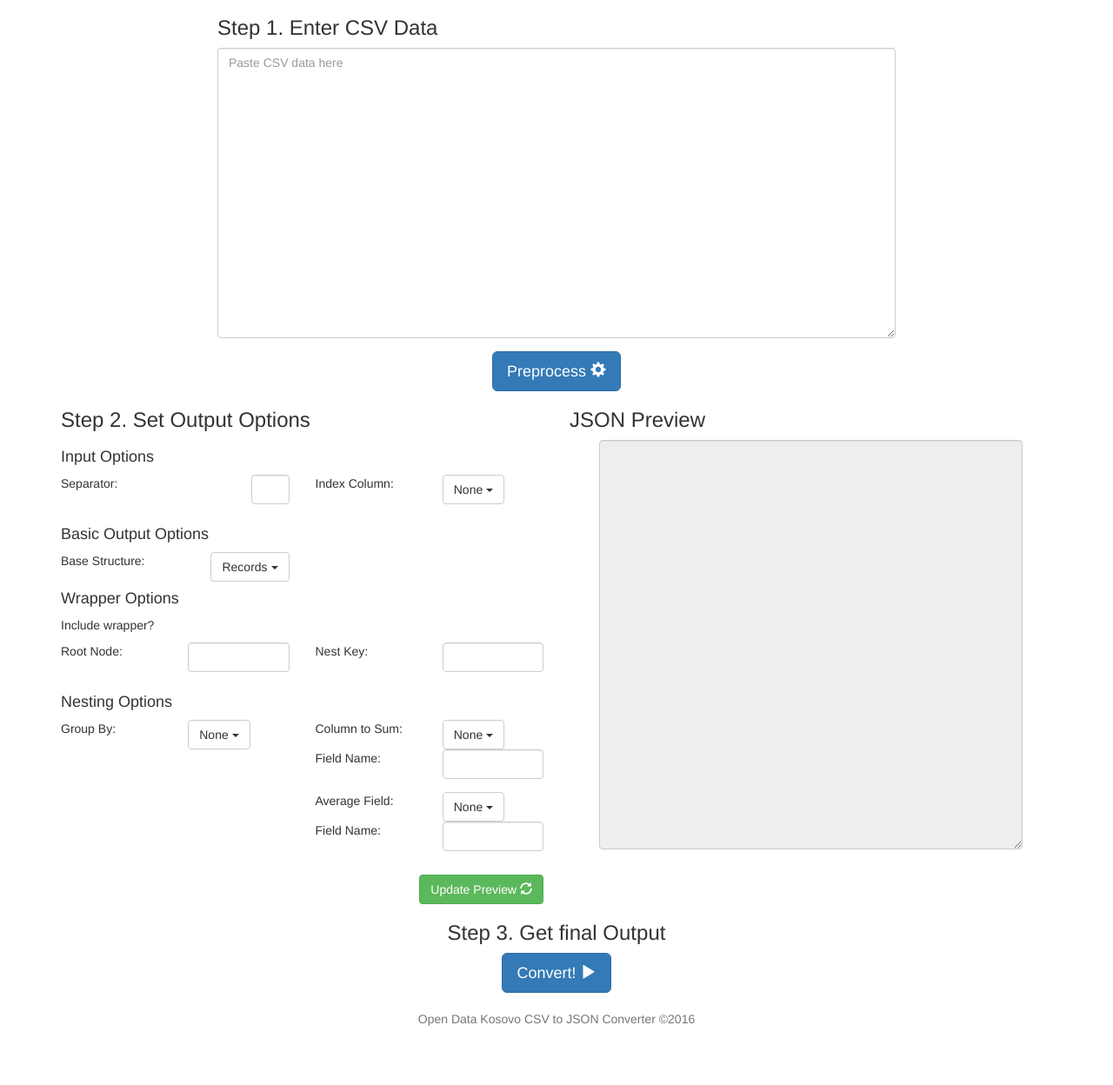
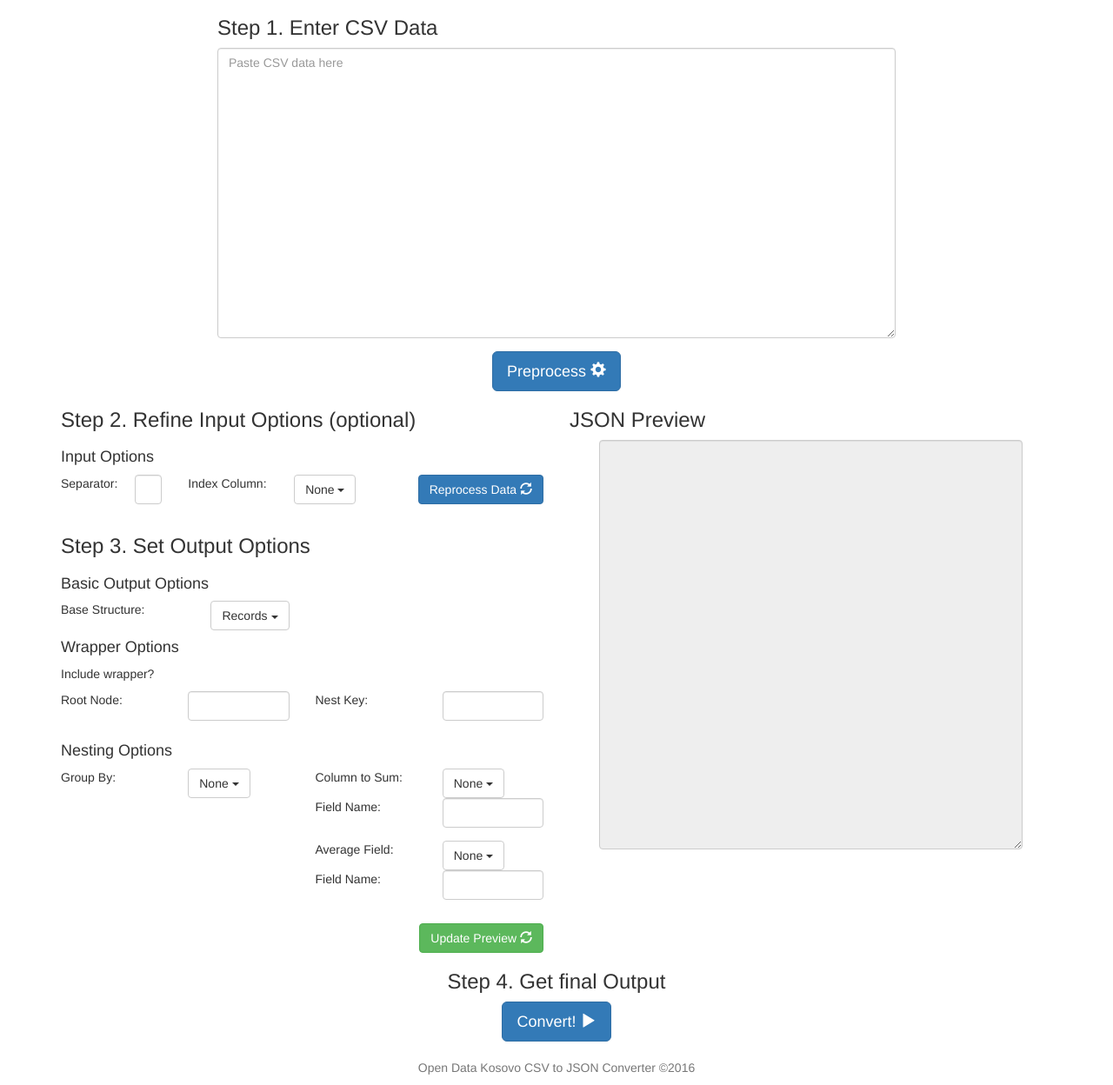
Before and after one commit to vladimiriii/jsonify-it, a Flask app: page / in a window 1280 px wide. Shown: the part 213-1461 px from the top of the page at 87% size. Before the commit the page ends 1393 px from the top, so only its background shows below. Run offline with Flask 2, Linux system fonts and the light colour scheme; some libraries are stand-ins or nearby versions.

Commit message:
Added reprocess button to allow input options to change

```diff
--- a/app/static/js/page-functionality.js
+++ b/app/static/js/page-functionality.js
@@ -23,17 +23,43 @@ $(document).ready(function(){
 		$('html, body').animate({scrollTop: $("#outputOptions").offset().top}, 1000);
 	});
 
+	// Re-process Data Button
+	$('#reprocessData').click(function(){
+		// Load the data
+		var CSVData = getData();
+
+		// Process the data
+		processData(CSVData);
+
+		// Populate dropdown lists
+		for(var i = 0; i < buttonsForRefresh.length; i++)
+			populateDropdowns(CSVData, buttonsForRefresh[i]);
+	});
+
 	// Update Preview Button
 	$('#updatePreview').click(function(){
 		// Load the data
 		var CSVData = getData();
 
 		processData(CSVData);
+
+	});
+
+	// Update Preview Button
+	$('#updatePreview').click(function(){
+		// Load the data
+		var CSVData = getData();
+
+		processData(CSVData);
+
+		// Populate dropdown lists
+		for(var i = 0; i < buttonsForRefresh.length; i++)
+			populateDropdowns(CSVData, buttonsForRefresh[i]);
 	});
 
 	// Get Final Output Button
 	$('#convertData').click(function(){
-		getFinalOutput();
+		getFinalOutput(CSVData);
 	});
 });
 
@@ -78,7 +104,7 @@ function detectSep(data) {
 
 
 /*-------------------------------------
-Process CSV data
+Get selected value from specified radio button
 -------------------------------------*/
 function getRadioVal(form) {
 
@@ -160,8 +186,9 @@ Populate Dropdown Boxes
 function populateDropdowns(data, button) {
 
 	// Get values
+	var csvSep = document.getElementById('csvSep').value;
 	var rows = data.split(/\n|\r/);
-	var options = rows[0].split(",");
+	var options = rows[0].split(csvSep);
 	options.unshift("None");
 	var nameText = button.concat("1");
 
@@ -202,17 +229,11 @@ function populateDropdowns(data, button) {
 	}
 }
 
-
-
-
 /*-------------------------------------
 Get Final Output
 -------------------------------------*/
-function getFinalOutput() {
+function getFinalOutput(CSVData) {
 	$("#finalOutput").empty();
-
-	// Get CSV data from window
-	var CSVData = document.getElementById('CSVinput').value;
 
 	// Get parameters
 	var csvSep = document.getElementById('csvSep').value;
--- a/app/templates/index.html
+++ b/app/templates/index.html
@@ -40,7 +40,7 @@
 		<div class="col-lg-6">
 			<div class="row">
 				<div class="col-lg-12">
-					<h3>Step 2. Set Output Options</h3>
+					<h3>Step 2. Refine Input Options (optional)</h3>
 				</div>
 			</div>
 			<!-- Input Options -->
@@ -50,19 +50,19 @@
 				</div>
 			</div>
 			<div class="row">
-				<div class="col-lg-6">
+				<div class="col-lg-3">
 					<div class="row">
-						<div class="col-lg-9">
+						<div class="col-lg-7">
 							<p>Separator:</p>
 						</div>
-						<div class="col-lg-3">
+						<div class="col-lg-5">
 							<div class="form-group">
 						  	  <input type="text" class="form-control text-center" id="csvSep">
 							</div>
 						</div>
 					</div>
 				</div>
-				<div class="col-lg-6">
+				<div class="col-lg-5">
 					<div class="row">
 						<div class="col-lg-6 text-left">
 							<p>Index Column:</p>
@@ -78,8 +78,20 @@
 						</div>
 					</div>
 				</div>
+				<div class="col-lg-4">
+					<div class="row">
+						<div class="col-lg-12 text-right">
+							<button type="button" class="btn btn-primary" id="reprocessData">Reprocess Data <span class="glyphicon glyphicon-refresh" aria-hidden="true"></span></button>
+						</div>
+					</div>
+				</div>
 			</div>
-			<!-- Basic Output Options -->
+			<!-- Output Options -->
+			<div class="row">
+				<div class="col-lg-12">
+					<h3>Step 3. Set Output Options</h3>
+				</div>
+			</div>
 			<div class="row">
 				<div class="col-lg-12">
 					<h4>Basic Output Options</h4>
@@ -269,7 +281,7 @@
 
 	<!-- Convert Button -->
 	<div class="row text-center">
-		<h3>Step 3. Get final Output</h3>
+		<h3>Step 4. Get final Output</h3>
 	</div>
 	<div class="row text-center">
 		<button type="button" id="convertData" class="btn btn-primary btn-lg" data-toggle="modal" data-target="#myModal">Convert! <span class="glyphicon glyphicon-play" aria-hidden="true"></span></button>
```
